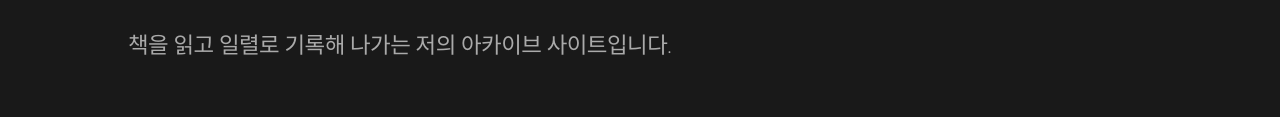
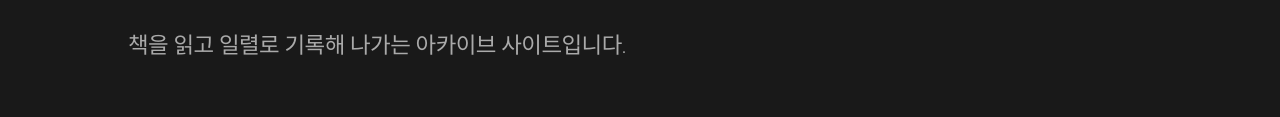
Before and after one commit to gkjdsvg/suhee-portpolio, a plain HTML site: page assignments/portfolio.html in a window 1280 px wide. Shown: the part 450-567 px from the top of the page. Drawn offline with Linux system fonts and the light colour scheme.

Commit message:
correction

```diff
--- a/assignments/portfolio.html
+++ b/assignments/portfolio.html
@@ -291,7 +291,7 @@
             <section id="home">
                 <div class="content-text">
                     <h1>THINKING<br>& RECORDING.</h1>
-                    <p>책을 읽고 일렬로 기록해 나가는 저의 아카이브 사이트입니다.</p>
+                    <p>책을 읽고 일렬로 기록해 나가는 아카이브 사이트입니다.</p>
                 </div>
                 <div class="home-bg-image"></div>
             </section>
```
